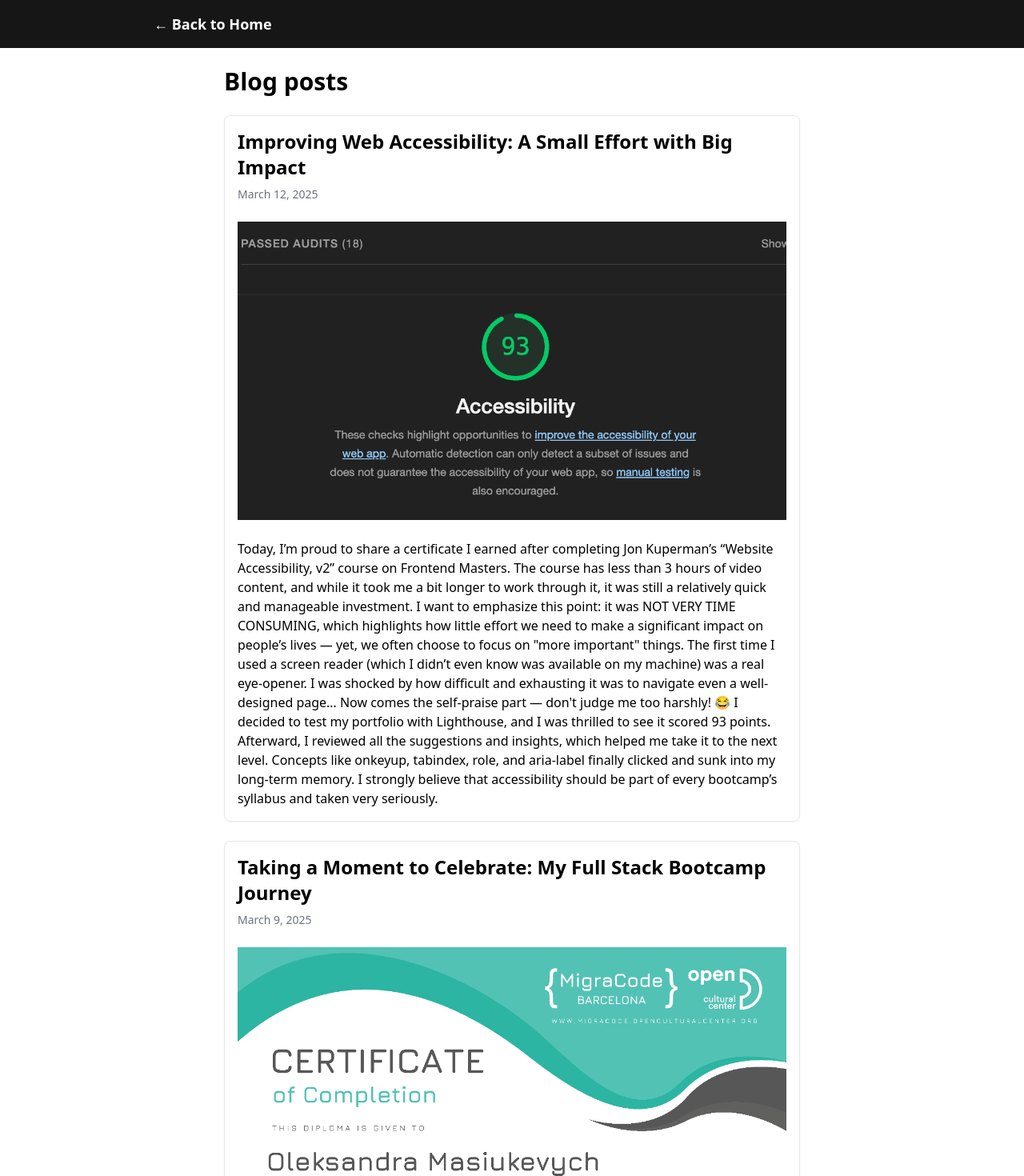
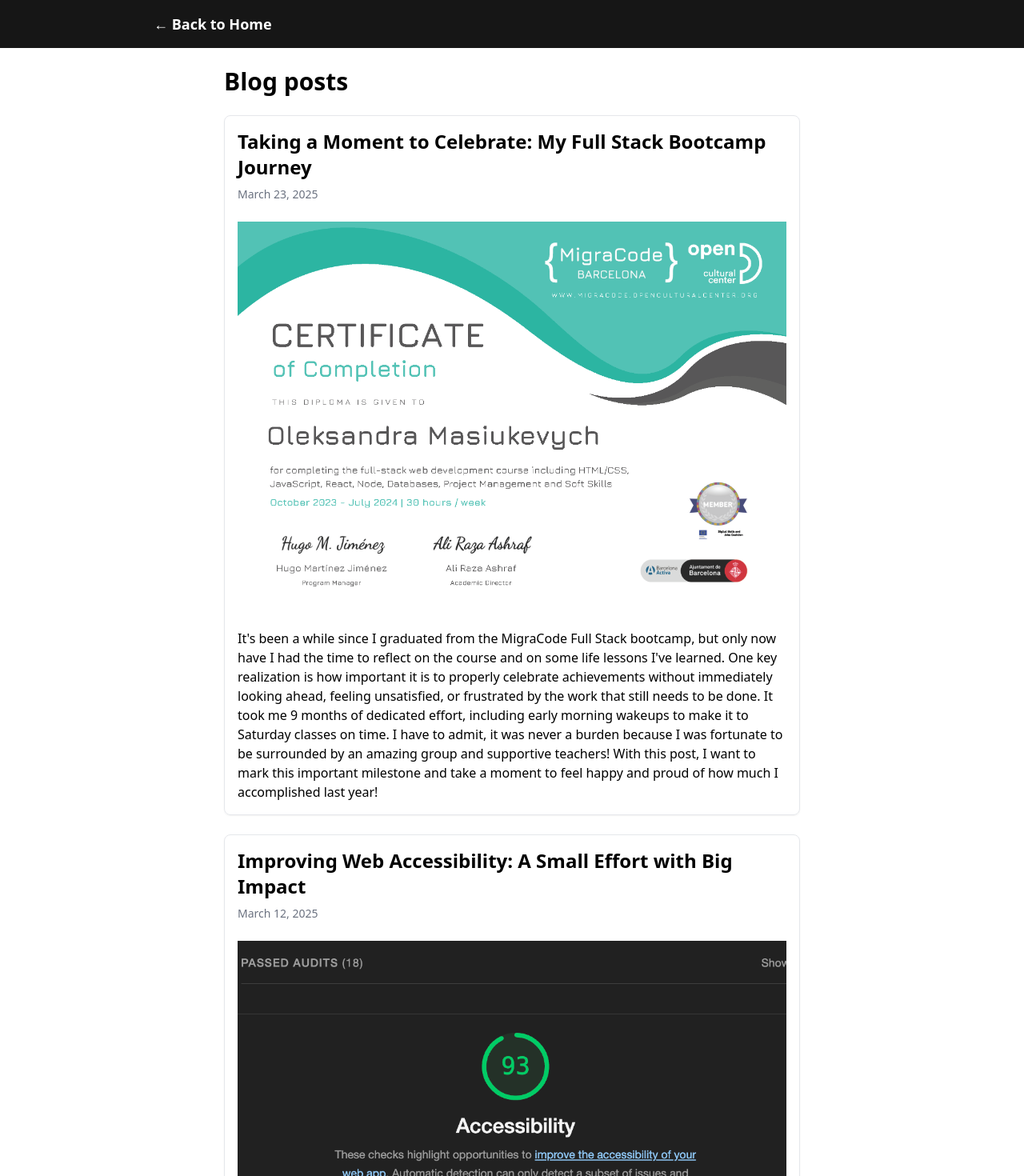
Before and after one commit to SeggyFault/SeggyFault.github.io, a React (Vite) app: page /blog in a window 1280 px wide. Shown: the top 1470 px of the page at 80% size. Built offline with nearby package versions, Linux system fonts and the light colour scheme.

Commit message:
feat: add dynamic sort of blogposts by date

```diff
--- a/src/data/blogData.js
+++ b/src/data/blogData.js
@@ -15,7 +15,7 @@
     id: 2,
     image: "/assets/images/MigraCodeCert.png",
     title: "Taking a Moment to Celebrate: My Full Stack Bootcamp Journey",
-    date: "March 9, 2025",
+    date: "March 23, 2025",
     content: `
       It's been a while since I graduated from the MigraCode Full Stack bootcamp, but only now have I had the time to reflect on the course and on some life lessons I've learned.
       One key realization is how important it is to properly celebrate achievements without immediately looking ahead, feeling unsatisfied, or frustrated by the work that still needs to be done.
@@ -25,4 +25,7 @@
 
 ];
 
+const sortedBlogPosts = blogPosts.sort((a, b) => new Date(b.date) - new Date(a.date));
+
+
 export default blogPosts;
```
